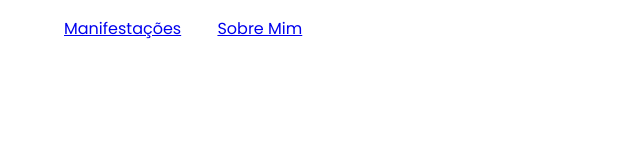
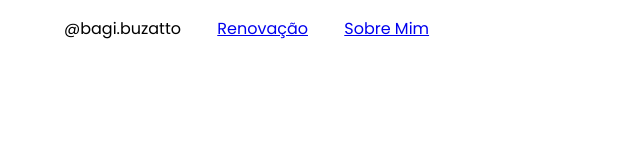
Before and after one commit to eugabbye/projeto, a plain HTML site: page index.html in a window 1280 px wide. Shown: the whole page, without its empty margins (0-640 px from the left). Drawn offline with Linux system fonts and the light colour scheme.

Commit message:
Update index.html

```diff
--- a/index.html
+++ b/index.html
@@ -14,8 +14,9 @@
 <body>
     <header class="cabecalho-lista">
         <ul class="cabecalho-lista">
-            <li class="cabecalho-lista-item"><a href="#escola">Manifestações</a></li>
-            <li class="cabecalho-lista-item"><a href="#estudante">Sobre Mim</a></li>
+            <li class="cabecalho-lista-item">@bagi.buzatto</li>
+            <li class="cabecalho-lista-item"><a href="#renovacao">Renovação</a></li>
+            <li class="cabecalho-lista-item"><a href="#sobremim">Sobre Mim</a></li>
         </ul>
     </header>
 </body>
```
